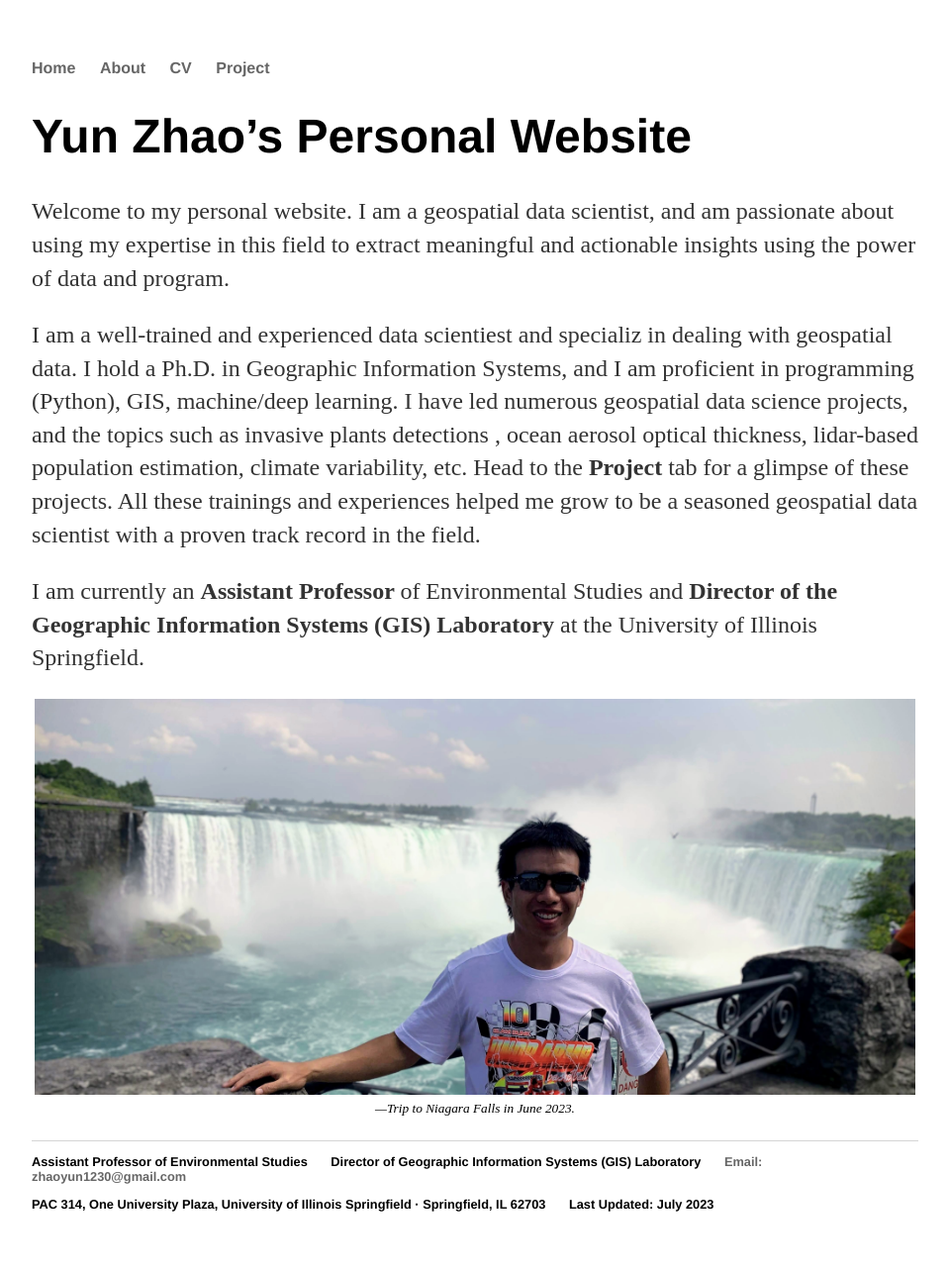
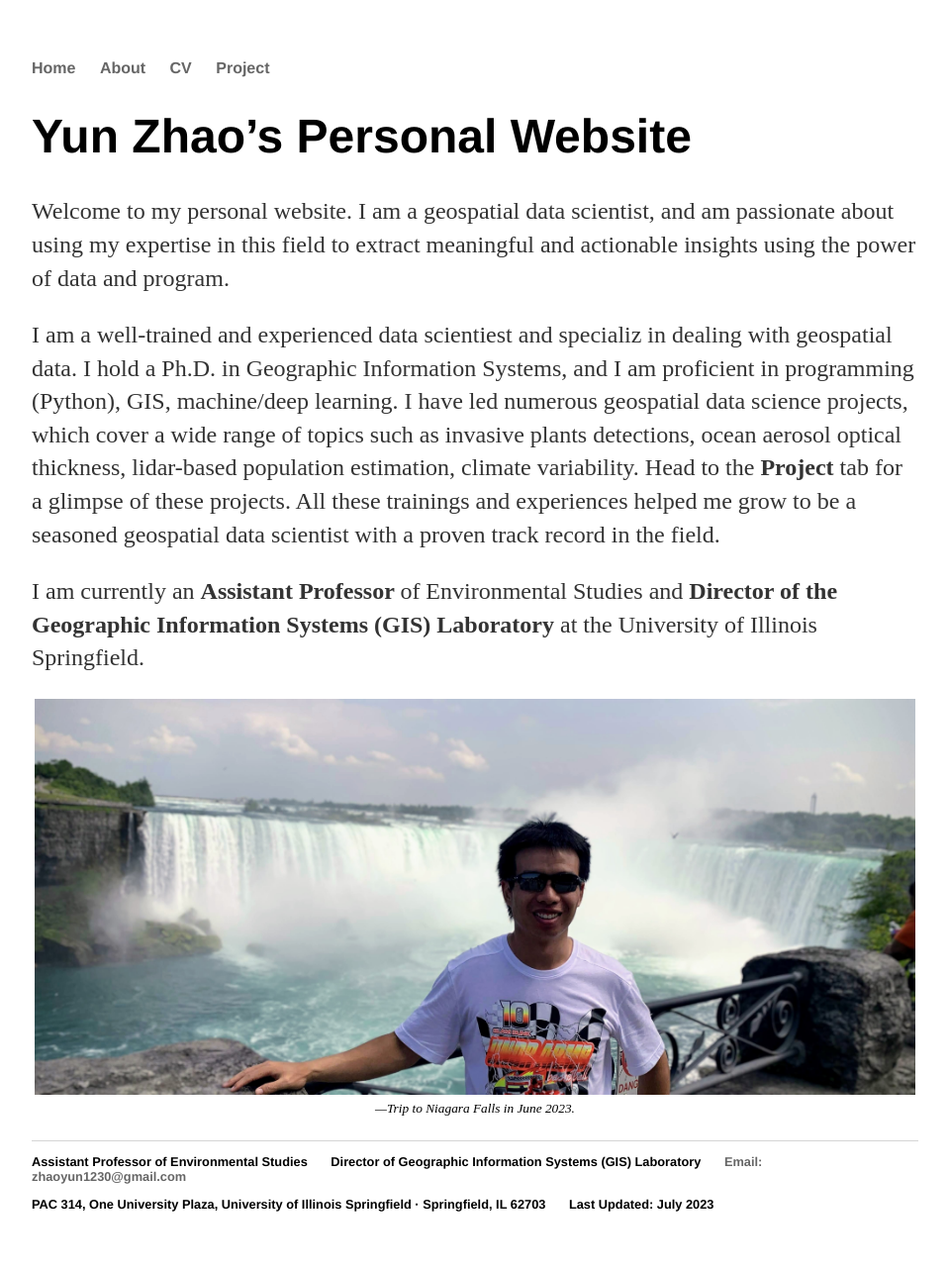
Before and after one commit to yun-zhao/yun-zhao.github.io, a Jekyll site: the page built from index.html, in a window 1280 px wide. Shown: the whole page at 99% size, without its empty margins (160-1119 px from the left). Built offline with Jekyll 4.4.1, drawn with Linux system fonts in a browser that asks for light colours.

Commit message:
Update index.html

```diff
--- a/index.html
+++ b/index.html
@@ -5,7 +5,7 @@ title: Yun Zhao, Geospatial Data Scientist
 <div class="blurb">
 	<h1>Yun Zhao’s Personal Website</h1>
 	<p>Welcome to my personal website.  I am a geospatial data scientist, and am passionate about using my expertise in this field to extract meaningful and actionable insights using the power of data and program.  </p>
-	<p>I am a well-trained and experienced data scientiest and specializ in dealing with geospatial data.  I hold a Ph.D. in Geographic Information Systems, and I am proficient in programming (Python), GIS, machine/deep learning.  I have led numerous geospatial data science projects, and the topics such as invasive plants detections , ocean aerosol optical thickness, lidar-based population estimation, climate variability, etc. Head to the <strong>Project</strong> tab for a glimpse of these projects. All these trainings and experiences helped me grow to be a seasoned geospatial data scientist with a proven track record in the field. </p>
+	<p>I am a well-trained and experienced data scientiest and specializ in dealing with geospatial data.  I hold a Ph.D. in Geographic Information Systems, and I am proficient in programming (Python), GIS, machine/deep learning.  I have led numerous geospatial data science projects, which cover a wide range of topics such as invasive plants detections, ocean aerosol optical thickness, lidar-based population estimation, climate variability. Head to the <strong>Project</strong> tab for a glimpse of these projects. All these trainings and experiences helped me grow to be a seasoned geospatial data scientist with a proven track record in the field. </p>
 	<p>I am currently an <strong>Assistant Professor </strong> of Environmental Studies and <strong>Director of the Geographic Information Systems (GIS) Laboratory</strong> at the University of Illinois Springfield.  </p>
 </div>
 <!-- <em>A Touch of Evil</em> Don't trust me. <a href="/about">Read more about my life...</a>-->
```
